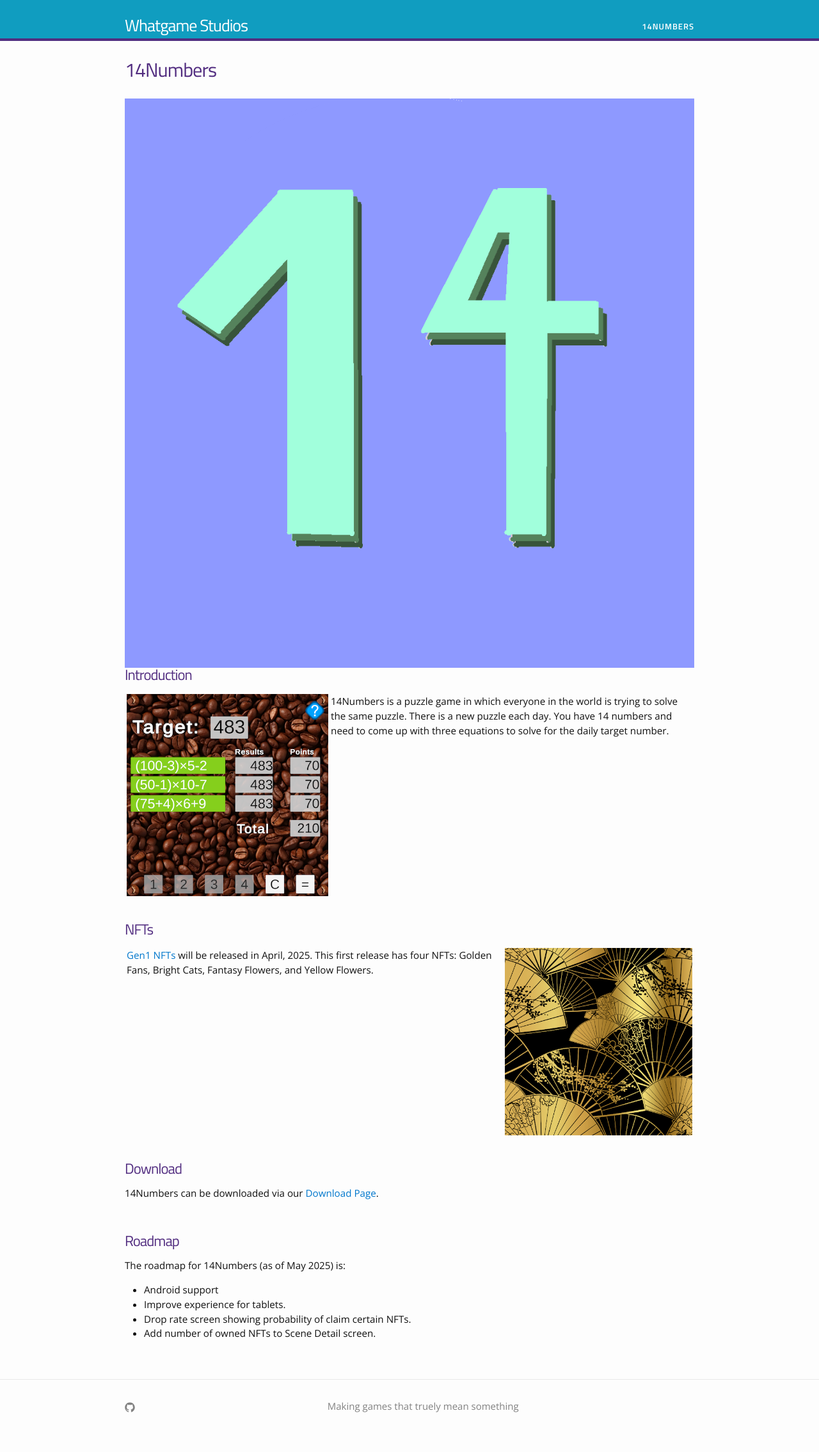
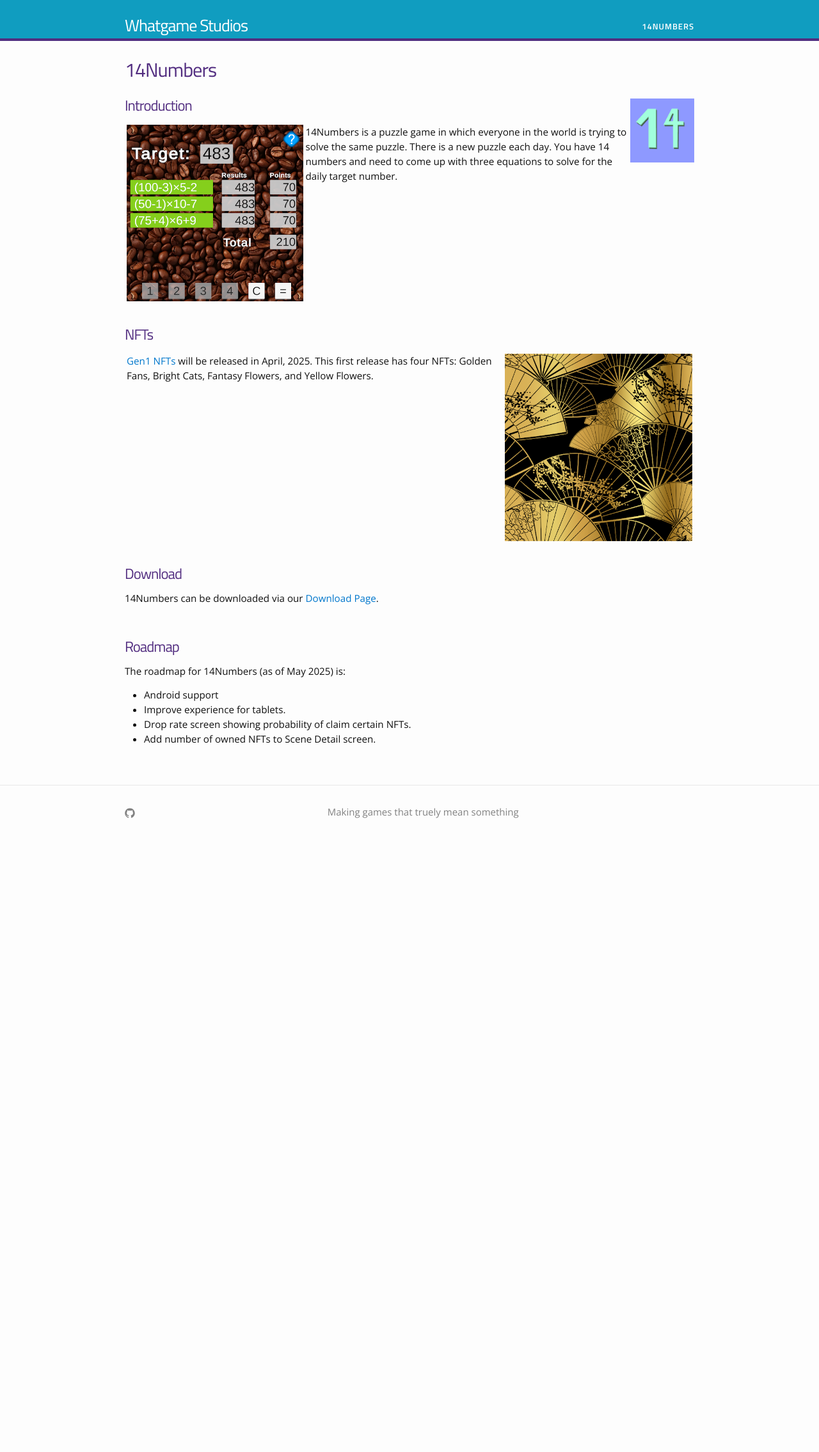
Before and after one commit to whatgamestudios/whatgamestudios.github.io, a Jekyll site: the page built from 14numbers.md, in a window 1280 px wide. Shown: the whole page at 64% size. Built offline with Jekyll 4.4.1, drawn with Linux system fonts in a browser that asks for light colours; after the commit the page ends 1340 px from its top, so only the background shows below that.

Commit message:
Fix logo size

```diff
--- a/14numbers.md
+++ b/14numbers.md
@@ -5,7 +5,7 @@ permalink: /14numbers/
 ---
 
 
-<img style="float: right;" src="./14numbers-logo.png">
+<img style="float: right;" src="./14numbers-logo.png"  width="100">
 
 
 # Introduction
```
